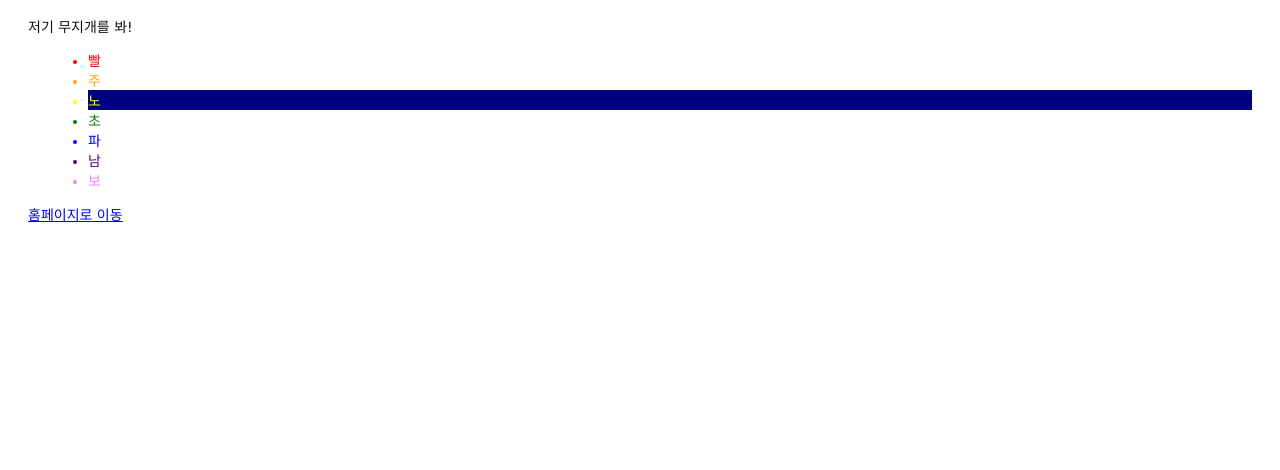
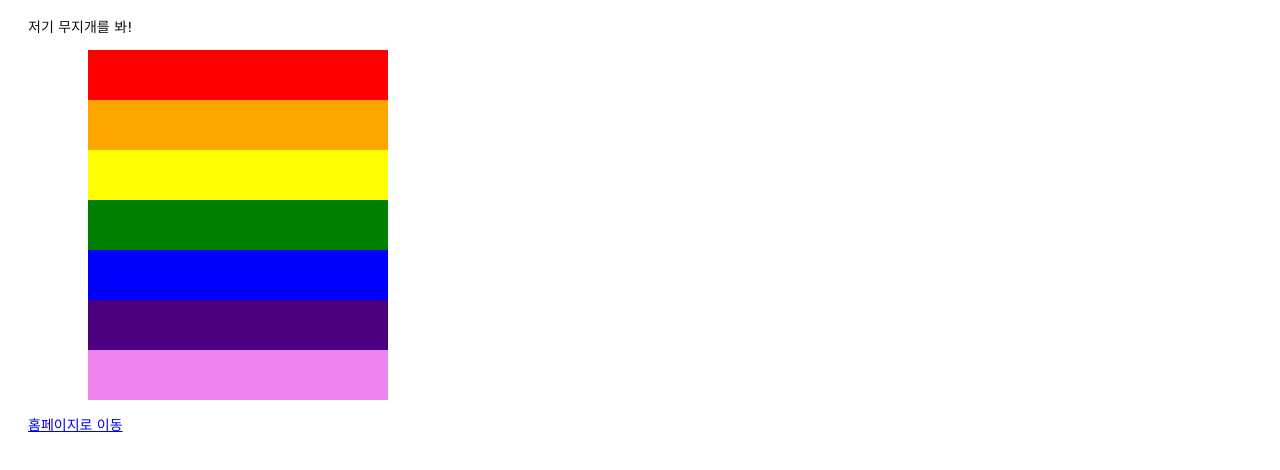
Before and after one commit to kang-min-su/my-git-repo, a plain HTML site: page rainbow.html in a window 1280 px wide. Shown: the part 90-560 px from the top of the page. Drawn offline with Linux system fonts and the light colour scheme.

Commit message:
무지개띠 추가 및 위치수정

```diff
--- a/rainbow.html
+++ b/rainbow.html
@@ -4,6 +4,13 @@
 <meta charset="utf-8">
 <meta name="viewport" content="width=device-width,
 initial-scale=1.0">
+<style>
+  div {
+    width: 300px;
+    height: 50px;
+  }
+</style>
+
 <title>엄청난 모험</title>
 <link rel="stylesheet" href="style.css"/>
 </head>
@@ -11,13 +18,14 @@ initial-scale=1.0">
 <h1>엄청난 모험</h1>
 <p>저기 무지개를 봐!</p>
 <ul>
-<li style="color:red">빨</li>
-<li style="color:orange">주</li>
-<li style="color:yellow; background-color:navy">노</li>
-<li style="color:green">초</li>
-<li style="color:blue">파</li>
-<li style="color:indigo">남</li>
-<li style="color:violet">보</li>
+<div style="background-color: red"></div>
+<div style="background-color: orange"></div>
+<div style="background-color: yellow"></div>
+<div style="background-color: green"></div>
+<div style="background-color: blue"></div>
+<div style="background-color: indigo"></div>
+<div style="background-color: violet"></div>
+
 </ul>
 <p><a href="index.html">홈페이지로 이동</a></p>
 </body>
```
Also changed, not shown: index.html (+1 -2 lines).
